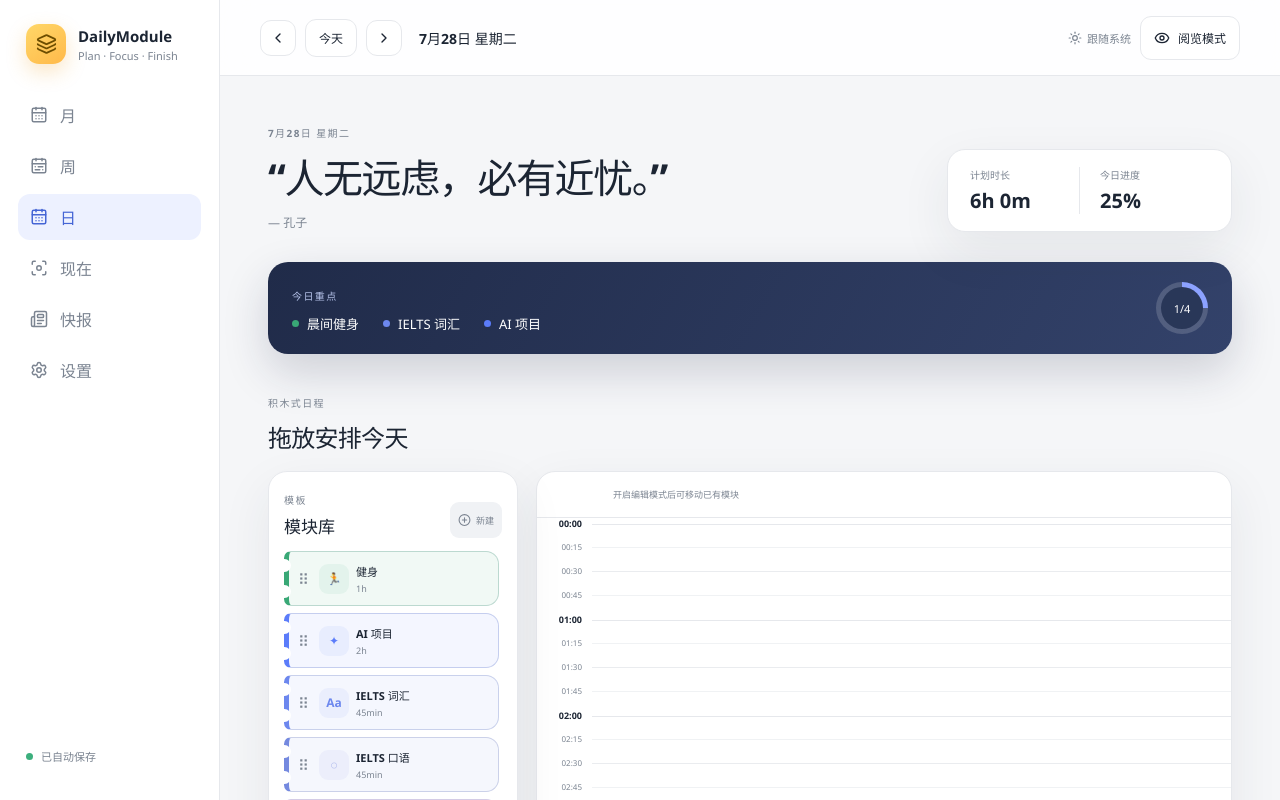
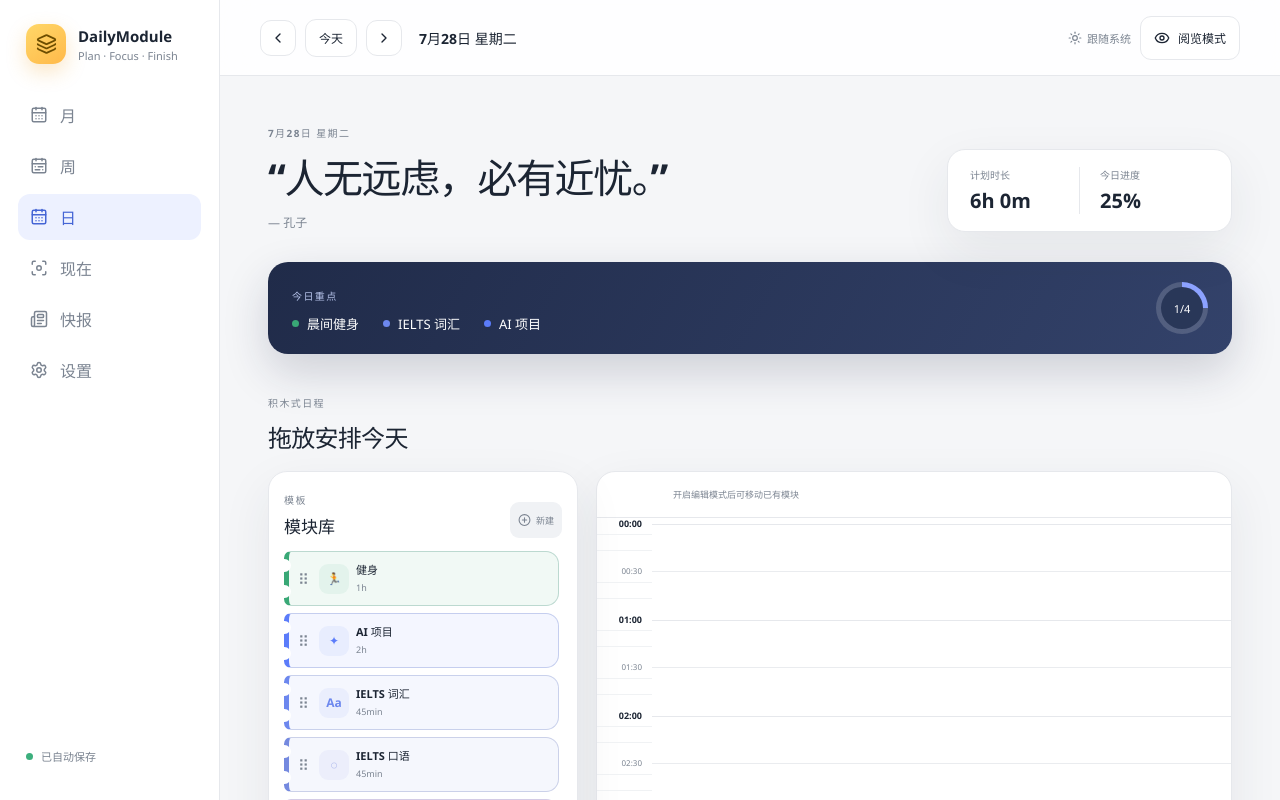
Before and after one commit to Rooney-YAN/DailyModule, a React (Vite) app: page / in a window 1280 px wide. Shown: the top 800 px of the page. Built offline with nearby package versions, Linux system fonts and the light colour scheme.

Commit message:
依旧优化一手

```diff
--- a/src/App.tsx
+++ b/src/App.tsx
@@ -87,7 +87,8 @@ const timeFromMinutes = (minutes: number) => {
   return `${String(hours).padStart(2, '0')}:${String(remainder).padStart(2, '0')}`
 }
 
-const snapMinutes = (minutes: number) => Math.round(minutes / 15) * 15
+const TIME_STEP = 10
+const snapMinutes = (minutes: number) => Math.round(minutes / TIME_STEP) * TIME_STEP
 
 const formatDuration = (minutes: number) => {
   const hours = Math.floor(minutes / 60)
@@ -102,7 +103,7 @@ function findAvailableStart(desired: number, blockDuration: number, blocks: Time
   const preferred = Math.max(dayStart, Math.min(latestStart, snapMinutes(desired)))
   const occupied = blocks.filter(block => block.id !== ignoreId).map(block => [timeToMinutes(block.startTime), timeToMinutes(block.endTime)] as const)
   const fits = (start: number) => occupied.every(([otherStart, otherEnd]) => start + blockDuration <= otherStart || start >= otherEnd)
-  for (let distance = 0; distance <= dayEnd - dayStart; distance += 15) {
+  for (let distance = 0; distance <= dayEnd - dayStart; distance += TIME_STEP) {
     const later = preferred + distance
     if (later <= latestStart && fits(later)) return later
     const earlier = preferred - distance
@@ -286,7 +287,7 @@ function DayView({ data, selectedDate, language, t, editMode, conflicts, updateB
   const timelineEnd = 24 * 60
   const hourHeight = 96
   const timelineHeight = (timelineEnd - timelineStart) / 60 * hourHeight
-  const ticks = Array.from({ length: (timelineEnd - timelineStart) / 15 + 1 }, (_, index) => timelineStart + index * 15)
+  const ticks = Array.from({ length: (timelineEnd - timelineStart) / TIME_STEP + 1 }, (_, index) => timelineStart + index * TIME_STEP)
   const getMinutesFromPointer = (clientY: number, element: HTMLElement) => {
     const rect = element.getBoundingClientRect()
     return snapMinutes(timelineStart + (clientY - rect.top) / hourHeight * 60)
@@ -326,7 +327,7 @@ function DayView({ data, selectedDate, language, t, editMode, conflicts, updateB
       <aside className="module-dock">
         <div className="module-dock-head"><div><span className="eyebrow">{t.templates}</span><h3>{language === 'zh' ? '模块库' : 'Module library'}</h3></div><button className="module-add" onClick={onNewTemplate}><CirclePlus />{language === 'zh' ? '新建' : 'New'}</button></div>
         <div className="module-stack">{templates.map(template => <article
-          className={`module-piece ${armedTemplateId === template.id ? 'armed' : ''}`}
+          className={`module-piece ${template.icon ? '' : 'no-symbol'} ${armedTemplateId === template.id ? 'armed' : ''}`}
           style={{ '--module': template.color } as React.CSSProperties}
           draggable
           onDragStart={event => {
@@ -339,7 +340,7 @@ function DayView({ data, selectedDate, language, t, editMode, conflicts, updateB
           onDragEnd={() => { setDraggingPayload(undefined); setDragPreview(undefined) }}
           onClick={() => setArmedTemplateId(current => current === template.id ? undefined : template.id)}
           key={template.id}
-        ><span className="module-grip" aria-hidden="true">⠿</span><span className="module-symbol">{template.icon}</span><span className="module-copy"><b>{language === 'en' ? template.titleEn : template.title}</b><small>{formatDuration(template.durationMinutes)}</small></span><span className="module-tools"><button type="button" draggable={false} onClick={event => { event.stopPropagation(); onEditTemplate(template) }} aria-label={language === 'zh' ? '修改模块' : 'Edit module'}><Pencil /></button><button type="button" draggable={false} onClick={event => { event.stopPropagation(); removeTemplate(template) }} aria-label={language === 'zh' ? '删除模块' : 'Delete module'}><Trash2 /></button></span></article>)}</div>
+        ><span className="module-grip" aria-hidden="true">⠿</span>{template.icon && <span className="module-symbol">{template.icon}</span>}<span className="module-copy"><b>{language === 'en' ? template.titleEn : template.title}</b><small>{formatDuration(template.durationMinutes)}</small></span><span className="module-tools"><button type="button" draggable={false} onClick={event => { event.stopPropagation(); onEditTemplate(template) }} aria-label={language === 'zh' ? '修改模块' : 'Edit module'}><Pencil /></button><button type="button" draggable={false} onClick={event => { event.stopPropagation(); removeTemplate(template) }} aria-label={language === 'zh' ? '删除模块' : 'Delete module'}><Trash2 /></button></span></article>)}</div>
       </aside>
       <section className={`schedule-board ${armedTemplateId ? 'placing' : ''}`}>
         <div className="schedule-instructions"><span>{editMode ? (language === 'zh' ? '拖动已安排模块可重新排期' : 'Drag scheduled blocks to reschedule') : (language === 'zh' ? '开启编辑模式后可移动已有模块' : 'Turn on edit mode to move scheduled blocks')}</span>{armedTemplateId && <b>{language === 'zh' ? '点击时间轴放置选中的模块' : 'Click the timeline to place the selected module'}</b>}</div>
@@ -370,9 +371,9 @@ function DayView({ data, selectedDate, language, t, editMode, conflicts, updateB
             setDraggingPayload(undefined)
           }}
         >
-          {ticks.map(tick => <div className={`schedule-tick ${tick % 60 === 0 ? 'major' : tick % 30 === 0 ? 'half' : 'quarter'}`} style={{ top: (tick - timelineStart) / 60 * hourHeight }} key={tick}><time>{timeFromMinutes(tick)}</time><span /></div>)}
+          {ticks.map(tick => <div className={`schedule-tick ${tick % 60 === 0 ? 'major' : tick % 30 === 0 ? 'half' : 'minor'}`} style={{ top: (tick - timelineStart) / 60 * hourHeight }} key={tick}><time>{timeFromMinutes(tick)}</time><span /></div>)}
           {dragPreview && <div className="schedule-ghost" style={{ top: (dragPreview.start - timelineStart) / 60 * hourHeight, height: dragPreview.duration / 60 * hourHeight }}><strong>{timeFromMinutes(dragPreview.start)} — {timeFromMinutes(dragPreview.start + dragPreview.duration)}</strong></div>}
-          {blocks.length === 0 && <div className="schedule-empty"><CirclePlus /><b>{language === 'zh' ? '把左侧模块拖到这里' : 'Drag a module here'}</b><span>{language === 'zh' ? '时间会自动吸附到 15 分钟刻度' : 'Time snaps to 15-minute intervals'}</span></div>}
+          {blocks.length === 0 && <div className="schedule-empty"><CirclePlus /><b>{language === 'zh' ? '把左侧模块拖到这里' : 'Drag a module here'}</b><span>{language === 'zh' ? '时间会自动吸附到 10 分钟刻度' : 'Time snaps to 10-minute intervals'}</span></div>}
           {blocks.map(block => <article
             tabIndex={0}
             draggable={editMode && block.canMove}
@@ -390,7 +391,7 @@ function DayView({ data, selectedDate, language, t, editMode, conflicts, updateB
             onKeyDown={event => {
               if (!editMode || !['ArrowUp', 'ArrowDown'].includes(event.key)) return
               event.preventDefault()
-              const delta = (event.altKey ? 5 : event.shiftKey ? 60 : 15) * (event.key === 'ArrowDown' ? 1 : -1)
+              const delta = (event.shiftKey ? 60 : TIME_STEP) * (event.key === 'ArrowDown' ? 1 : -1)
               moveBlock(block, timeToMinutes(block.startTime) + delta)
             }}
             key={block.id}
@@ -462,14 +463,14 @@ function MonthView({ data, selectedDate, language, conflicts, setSelectedDate, s
   const [month, setMonth] = useState(selectedDate)
   return <>
     <section className="month-head"><div><h1>{monthLabel(month, language)}</h1></div><div><button className="ghost icon" onClick={() => setMonth(iso(subMonths(parseISO(month), 1)))}><ChevronLeft /></button><button className="ghost icon" onClick={() => setMonth(iso(addMonths(parseISO(month), 1)))}><ChevronRight /></button></div></section>
-    <div className="calendar-grid calendar-labels">{(language === 'zh' ? ['一','二','三','四','五','六','日'] : ['Mon','Tue','Wed','Thu','Fri','Sat','Sun']).map(label => <span key={label}>{label}</span>)}</div>
+    <div className="calendar-scroll"><div className="calendar-grid calendar-labels">{(language === 'zh' ? ['一','二','三','四','五','六','日'] : ['Mon','Tue','Wed','Thu','Fri','Sat','Sun']).map(label => <span key={label}>{label}</span>)}</div>
     <div className="calendar-grid">{monthDays(month).map(day => {
-      const date = iso(day); const blocks = data.timeBlocks.filter(block => block.date === date); const completed = blocks.filter(block => block.status === 'completed').length
+      const date = iso(day); const blocks = data.timeBlocks.filter(block => block.date === date).sort((a, b) => a.startTime.localeCompare(b.startTime)); const completed = blocks.filter(block => block.status === 'completed').length
       return <button key={date} className={`calendar-day ${!isSameMonth(day, parseISO(month)) ? 'outside' : ''} ${date === iso(new Date()) ? 'today-cell' : ''}`} onClick={() => { setSelectedDate(date); setView('day') }}>
-        <span className="day-number">{format(day, 'd')}</span><div>{blocks.slice(0, 3).map(block => <span className={`calendar-block ${conflicts.has(block.id) ? 'conflicting' : ''}`} key={block.id} style={{ '--block': block.color } as React.CSSProperties}>{block.title}</span>)}</div>
+        <span className="day-number">{format(day, 'd')}</span><div>{blocks.map(block => <span className={`calendar-block ${conflicts.has(block.id) ? 'conflicting' : ''}`} key={block.id} style={{ '--block': block.color } as React.CSSProperties} title={`${block.startTime} ${block.title}`}>{block.startTime} {block.title}</span>)}</div>
         {blocks.length > 0 && <small>{completed}/{blocks.length} · {Math.round(blocks.reduce((sum, block) => sum + duration(block.startTime, block.endTime), 0) / 60 * 10) / 10}h</small>}
       </button>
-    })}</div>
+    })}</div></div>
   </>
 }
 
@@ -491,7 +492,7 @@ function TimeRangePicker({ startTime, endTime, language, onChange }: {
 }) {
   const min = 0
   const max = 24 * 60
-  const step = 15
+  const step = TIME_STEP
   const start = Math.min(timeToMinutes(startTime), max - step)
   const end = Math.max(Math.min(timeToMinutes(endTime), max), start + step)
   const startPercent = start / max * 100
@@ -541,7 +542,7 @@ function TimeRangePicker({ startTime, endTime, language, onChange }: {
       />
     </div>
     <div className="time-ticks" aria-hidden="true"><span>00:00</span><span>06:00</span><span>12:00</span><span>18:00</span><span>24:00</span></div>
-    <p className="time-picker-hint">{language === 'zh' ? '拖动两个圆点调整时间，每次 15 分钟。' : 'Drag either handle to adjust in 15-minute steps.'}</p>
+    <p className="time-picker-hint">{language === 'zh' ? '拖动两个圆点调整时间，每次 10 分钟。' : 'Drag either handle to adjust in 10-minute steps.'}</p>
   </section>
 }
 
--- a/src/lib/storage.ts
+++ b/src/lib/storage.ts
@@ -66,7 +66,7 @@ const courseTemplateSeeds: CourseTemplateSeed[] = [
 const courseTemplates: BlockTemplate[] = courseTemplateSeeds.map(template => ({
   ...template,
   categoryId: 'study',
-  priority: 'high',
+  priority: 'medium',
   isFixed: true,
   canMove: false,
   canSplit: false,
@@ -137,7 +137,7 @@ const courseBlocks: TimeBlock[] = courseMeetings.flatMap(meeting => {
     categoryId: 'study',
     color: template.color,
     icon: template.icon,
-    priority: 'high' as const,
+    priority: 'medium' as const,
     note,
     status: 'pending' as const,
     isFixed: true,
@@ -154,8 +154,8 @@ export function applyFall2026CourseSchedule(data: PlannerData): PlannerData {
   const courseTemplateIds = new Set(courseTemplates.map(template => template.id))
   const normalizedData: PlannerData = {
     ...data,
-    blockTemplates: data.blockTemplates.map(template => courseTemplateIds.has(template.id) ? { ...template, icon: '' } : template),
-    timeBlocks: data.timeBlocks.map(block => block.id.startsWith('fall-2026-course-') ? { ...block, icon: '' } : block),
+    blockTemplates: data.blockTemplates.map(template => courseTemplateIds.has(template.id) ? { ...template, icon: '', priority: 'medium' } : template),
+    timeBlocks: data.timeBlocks.map(block => block.id.startsWith('fall-2026-course-') ? { ...block, icon: '', priority: 'medium' } : block),
   }
   if (normalizedData.settings.fall2026CoursesImported) return normalizedData
   const templateIds = new Set(normalizedData.blockTemplates.map(template => template.id))
```
Also changed, not shown: src/styles.css.
